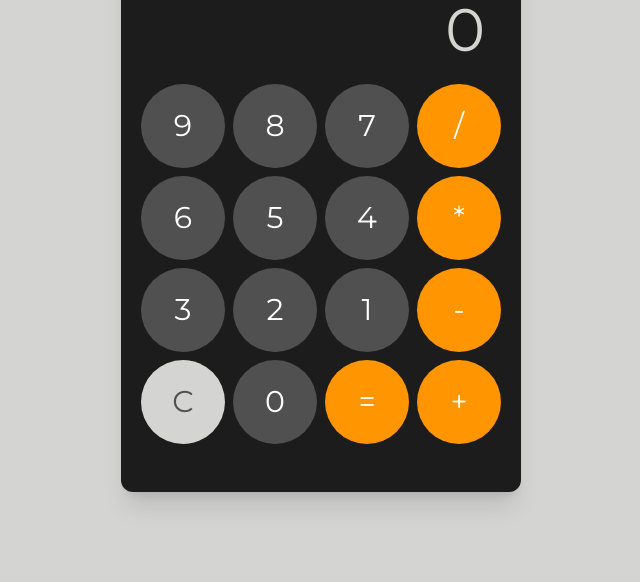
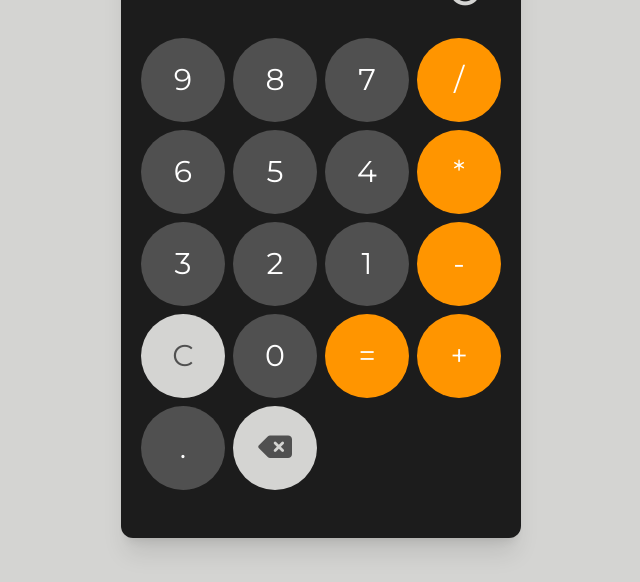
Before and after one commit to Ralatcode/Calculator-with-UI, a website: page index.html in a window 1280 px wide. Shown: the part 218-800 px from the top of the page, without its empty margins (319-959 px from the left). Drawn offline with Linux system fonts and the light colour scheme.

Commit message:
added dot and backspace button

```diff
--- a/index.html
+++ b/index.html
@@ -4,6 +4,7 @@
     <meta charset="UTF-8">
     <meta http-equiv="X-UA-Compatible" content="IE=edge">
     <meta name="viewport" content="width=device-width, initial-scale=1.0">
+    <script src="https://kit.fontawesome.com/80acf0b03b.js" crossorigin="anonymous"></script>
     <link rel="stylesheet" href="./main.css">
     <script src="./main.js" defer></script>
     <title>Js Calculator</title>
@@ -24,12 +25,16 @@
                 <button class="buttons number" id="num-keys">2</button>
                 <button class="buttons number" id="num-keys">1</button>
                 <button class="buttons number" id="num-keys">0</button>
+                <button class="buttons number" id="num-keys">.</button>
                 <button class="buttons operator plus" id="operations">+</button>
                 <button class="buttons operator divide" id="operations">/</button>
                 <button class="buttons operator minus" id="operations">-</button>
                 <button class="buttons operator multiply" id="operations">*</button>
                 <button class="buttons operator" id="equal-btn">=</button>
                 <button class="buttons clear" id="clear">C</button>
+                <button class="buttons clear" id="delete">
+                    <i class="fa-solid fa-delete-left"></i>
+                </button>
             </div>
         </div>
     </div>
```
